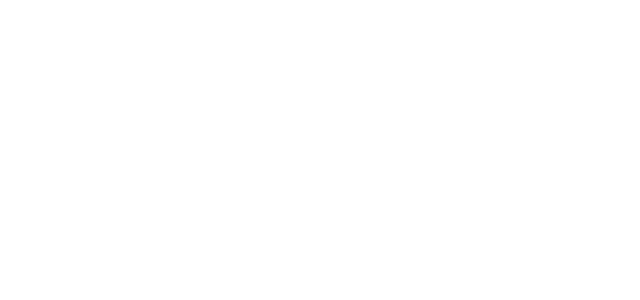
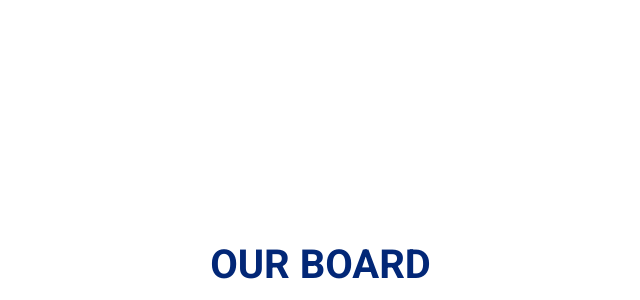
Before and after one commit to brito-ca/brito-website, a Next.js app: page / in a window 1280 px wide. Shown: the part 2496-2796 px from the top of the page, without its empty margins (408-1048 px from the left). Before the commit the page ends 800 px from the top, so only its background shows below. Built offline with nearby package versions, Linux system fonts and the light colour scheme.

Commit message:
added board feature title

```diff
--- a/components/Board/Board.jsx
+++ b/components/Board/Board.jsx
@@ -0,0 +1,13 @@
+import styles from '@/styles/Board.module.css';
+
+const Board = (props) => {
+    const {title} = props;
+    return(
+        <div className={styles.container}>
+            <div className={styles.board_title_container}>
+                <h1 className={styles.board_title_text}>{title}</h1>
+            </div>
+        </div>
+    );
+};
+export default Board
--- a/pages/index.jsx
+++ b/pages/index.jsx
@@ -12,9 +12,12 @@ export default function Home() {
         <meta name='description' content='Generated by create next app' />
         <meta name='viewport' content='width=device-width, initial-scale=1' />
         <link rel='icon' href='/favicon.ico' />
+        <link href="https://fonts.googleapis.com/css2?family=Roboto:ital,wght@0,100;0,300;0,400;0,500;0,700;1,100;1,300;1,400;1,500;1,700&display=swap" rel="stylesheet"/>
       </Head>
       <main className={styles.container}>
-
+        <Board
+          title='OUR BOARD'
+        />
         {/* <Header />
         <Banner title='Our mission' />
         <Banner title='Our Vision' /> */}
--- a/styles/Board.module.css
+++ b/styles/Board.module.css
@@ -0,0 +1,43 @@
+.container {
+    width: 1200px;
+    margin: 0 auto;
+}
+
+.board_title_container {
+    display: flex;
+    flex-direction: row;
+    justify-content: center;
+    align-items: flex-start;
+    padding: 8px;
+    gap: 8px;
+
+    position: absolute;
+    width: 225px;
+    height: 54px;
+    left: 608px;
+    top: 2726px;
+}
+
+.board_title_text {
+    width: 225px;
+    height: 54px;
+    margin: 0px;
+
+    font-family: 'Roboto';
+    font-style: normal;
+    font-weight: 700;
+    font-size: 40px;
+    line-height: 54px;
+
+    /* identical to box height */
+    text-align: center;
+
+    /* Primary/3 */
+    color: #022777;
+
+
+    /* Inside auto layout */
+    flex: none;
+    order: 0;
+    flex-grow: 0;
+}
```
